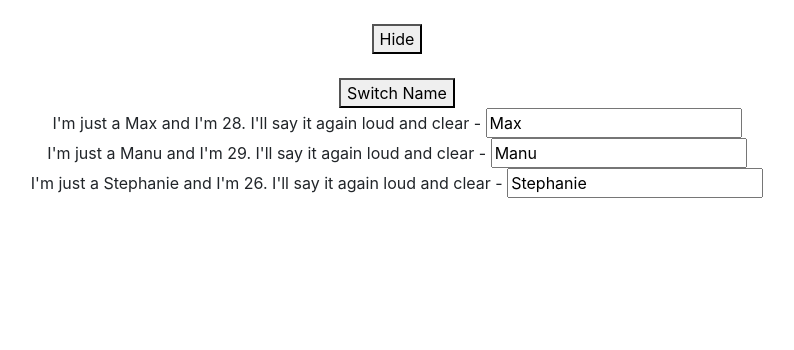
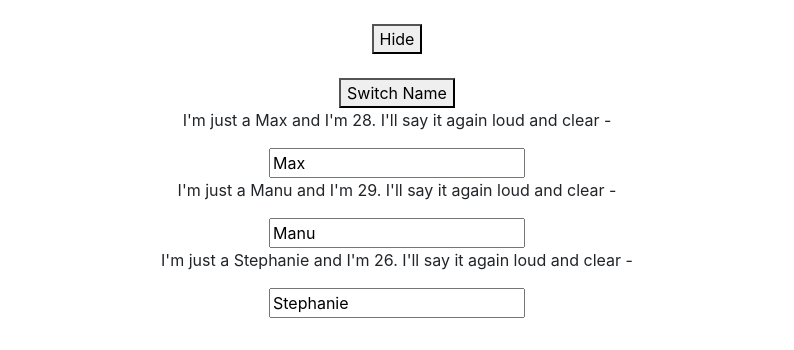
Before and after one commit to DevByJulian/react-complete-guide-4, a React (Create React App) app: page / in a window 1280 px wide. Shown: the top 350 px of the page, without its empty margins (243-1037 px from the left). Built offline with nearby package versions, Linux system fonts and the light colour scheme.

Commit message:
Flexible Lists

```diff
--- a/src/App.js
+++ b/src/App.js
@@ -13,23 +13,29 @@ class App extends Component {
     showHide: true
   };
 
-  changeNameHandler = event => {
-    this.setState({
-      persons: [
-        { name: event.target.value, age: 28 },
-        { name: "Manu", age: 29 },
-        { name: "Stephanie", age: 24 }
-      ]
+  changeNameHandler = (event, id) => {
+    const personIndex = this.state.persons.findIndex(p => {
+      return p.id === id;
     });
+
+    const person = {
+      ...this.state.persons[personIndex]
+    };
+    // const person = Object.assign({}, this.state.persons[personIndex]) - Alt method
+    person.name = event.target.value;
+
+    const persons = [...this.state.persons];
+    persons[personIndex] = person;
+
+    this.setState({ persons });
   };
 
-deletePersonHandler = (personIndex) => {
-  // const persons = this.state.persons.slice() - slice method;
-  const persons = [...this.state.persons] //spread method
-  persons.splice(personIndex, 1);
-  this.setState({persons})
-
-}
+  deletePersonHandler = personIndex => {
+    // const persons = this.state.persons.slice() - slice method;
+    const persons = [...this.state.persons]; //spread method
+    persons.splice(personIndex, 1);
+    this.setState({ persons });
+  };
 
   toggleShowHideHandler = () => {
     this.setState({
@@ -38,31 +44,38 @@ deletePersonHandler = (personIndex) => {
   };
 
   toggleShowHideHandlerMaxWay = () => {
-    const doesShow = this.state.showHide
+    const doesShow = this.state.showHide;
     this.setState({
       showHide: !doesShow
     });
   };
 
   render() {
-
     let persons = null;
 
-    if(this.state.showHide) {
+    if (this.state.showHide) {
       persons = (
         <div>
           <button onClick={() => this.switchNameHandler("Whatever!")}>
             Switch Name
           </button>
           {this.state.persons.map((person, index) => {
-            return <Person
-            name={person.name}
-            age={person.age}
-            click={() => {this.deletePersonHandler(index)}}
-            key={person.id} />
+            return (
+              <Person
+                name={person.name}
+                age={person.age}
+                click={() => {
+                  this.deletePersonHandler(index);
+                }}
+                key={person.id}
+                change={event => {
+                  this.changeNameHandler(event, person.id);
+                }}
+              />
+            );
           })}
         </div>
-      )
+      );
     }
     return (
       <div className="App">
--- a/src/components/Person/person.jsx
+++ b/src/components/Person/person.jsx
@@ -1,8 +1,8 @@
 import React from 'react';
 
 const Person = (props) => {
-    return ( <div onClick={props.click}>
-        I'm just a {props.name} and I'm {props.age}. I'll say it again loud and clear - {props.children}
+    return ( <div>
+        <p onClick={props.click}>I'm just a {props.name} and I'm {props.age}. I'll say it again loud and clear - {props.children}</p>
         <input onChange={props.change} defaultValue={props.name}  />
         </div> );
 }
```
